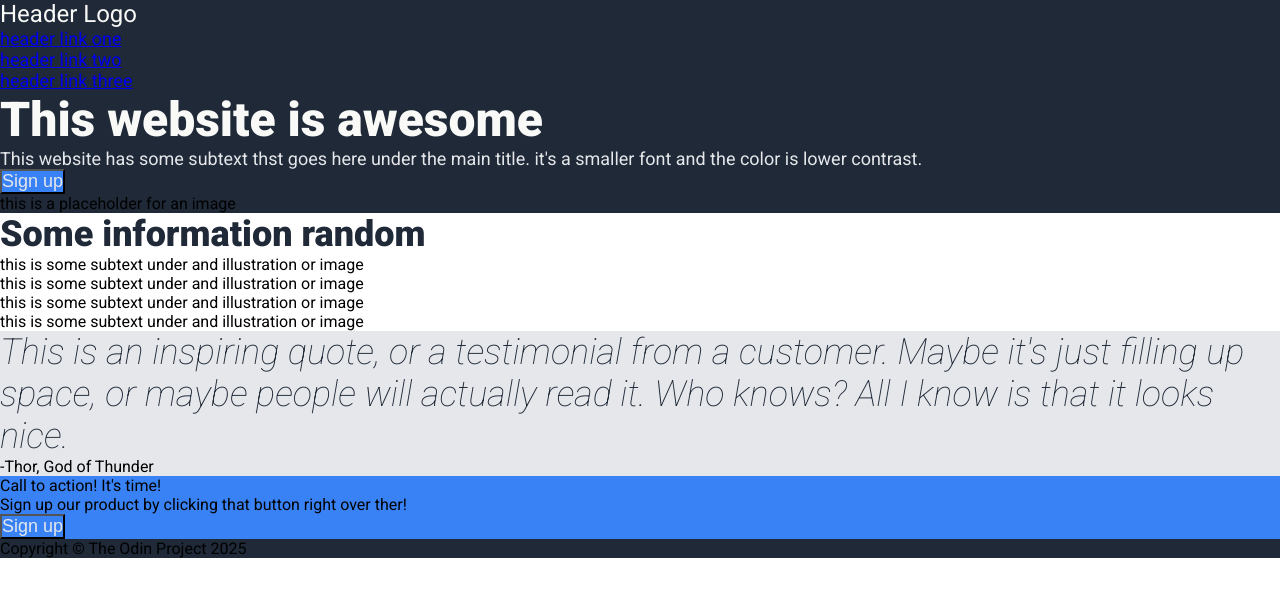
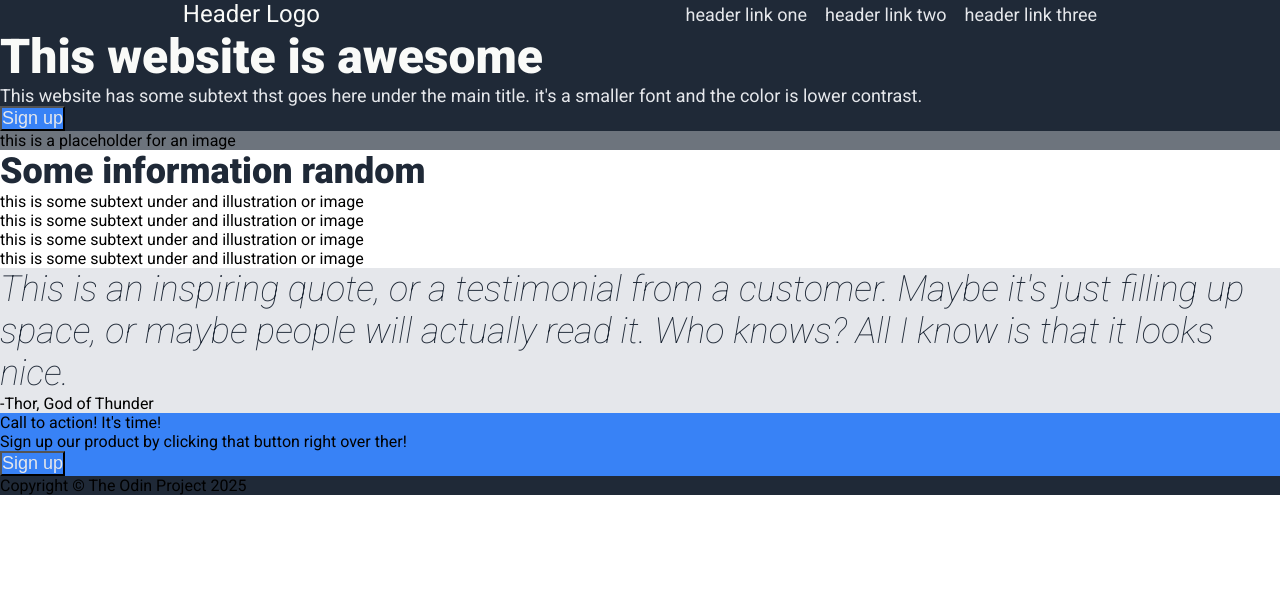
Before and after one commit to mariovelascodev/landing-page, a plain HTML site: page index.html in a window 1280 px wide. Drawn offline with Linux system fonts and the light colour scheme.

Commit message:
Add style header and navbar
Added style header and navbar  in style.css file

```diff
--- a/styles.css
+++ b/styles.css
@@ -15,15 +15,36 @@ body {
     background-color: #1F2937;
 }
 
+.header {
+    display: flex;
+    justify-content: space-around;
+    align-items: center;
+}
+
+.header-nav ul {
+    list-style: none;
+    display: flex;
+    gap:18px;
+}
+
+.header-nav a {
+    text-decoration: none;
+}
+
+
 .hero .main-text {
     font-size: 48px;
     font-weight: 900;
     color:#F9FAF8;
 }
 
+.hero-content .image {
+    background-color: #6D747D;
+}
+
 button,
 .hero .secondary-text,
-.header-nav{
+.header-nav a{
     font-size: 18px;
     color:#E5E7EB;
 }
```
